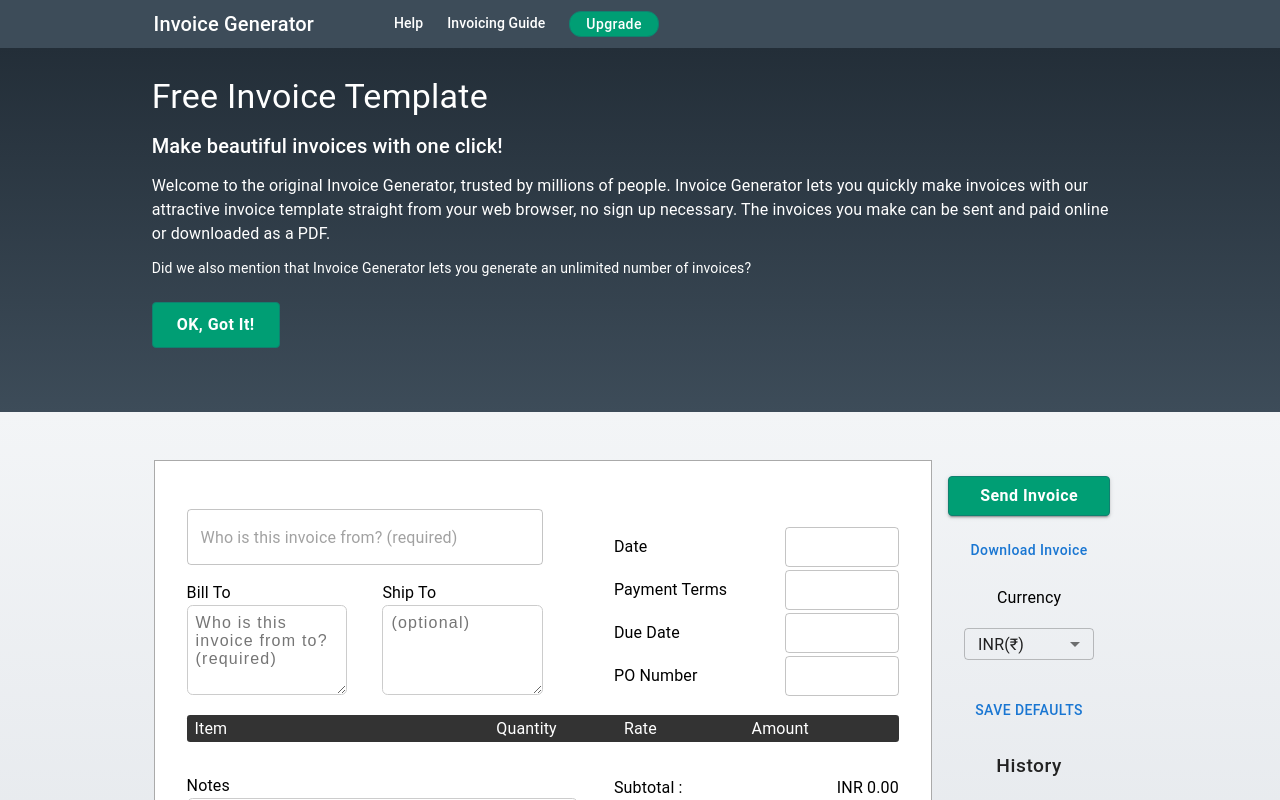
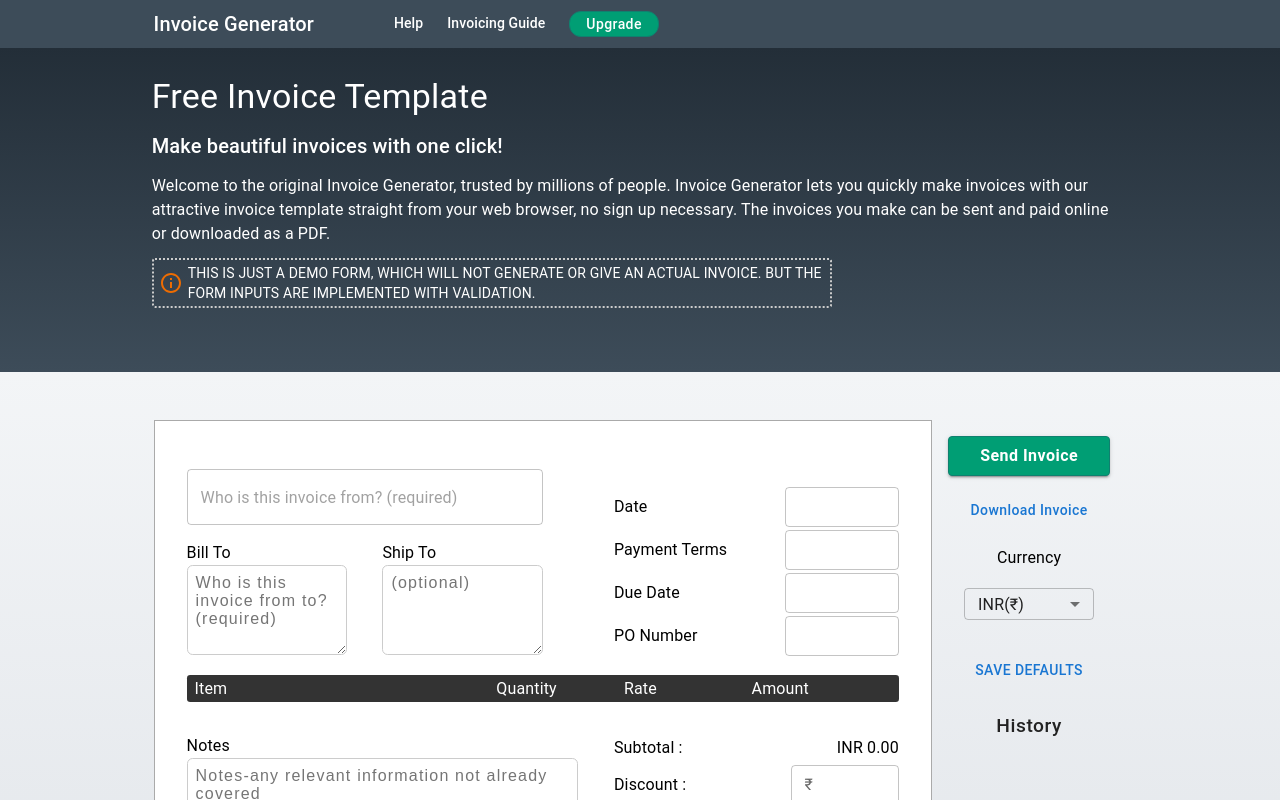
Before and after one commit to inaveentata/invoice-generator, a React (Create React App) app: page / in a window 1280 px wide. Shown: the top 800 px of the page. Built offline with nearby package versions, Linux system fonts and the light colour scheme.

Commit message:
Removed not functional buttons

```diff
--- a/src/components/Header.tsx
+++ b/src/components/Header.tsx
@@ -1,5 +1,6 @@
 import React from "react";
-import { Box, Stack, Typography, Button } from "@mui/material";
+import { Box, Stack, Typography } from "@mui/material";
+import InfoOutlinedIcon from '@mui/icons-material/InfoOutlined';
 const Header = () => {
   return (
     <Box
@@ -28,29 +29,18 @@ const Header = () => {
           necessary. The invoices you make can be sent and paid online or
           downloaded as a PDF.
         </Typography>
-        <Typography variant="body2">
-          Did we also mention that Invoice Generator lets you generate an
-          unlimited number of invoices?
+        <Stack direction='row' alignItems='center' sx={{
+          border: '2px dotted #ccc', textTransform: 'uppercase',
+          maxWidth:'680px',p:'3px',pl:'5px',borderRadius:'3px',
+        }}>
+          <InfoOutlinedIcon color='warning'/>
+          <Typography variant="body2" sx={{
+          marginLeft:'5px'
+        }}>
+          This is just a demo form, which will not generate or give an actual
+          invoice. But the form inputs are implemented with validation.
         </Typography>
-        <Button
-          sx={{
-            width: "8rem",
-            color: "#fff",
-            textTransform: "capitalize",
-            p: "0.5rem",
-            bgcolor: "#009e74",
-            border: "1px solid #10806f",
-            fontSize: "1rem",
-            fontWeight: "600",
-            mt: "1.5rem",
-            "&:hover": {
-              bgcolor: "#009e74",
-              opacity: "0.8",
-            },
-          }}
-        >
-          OK, got it!
-        </Button>
+        </Stack>
       </Stack>
     </Box>
   );
```
